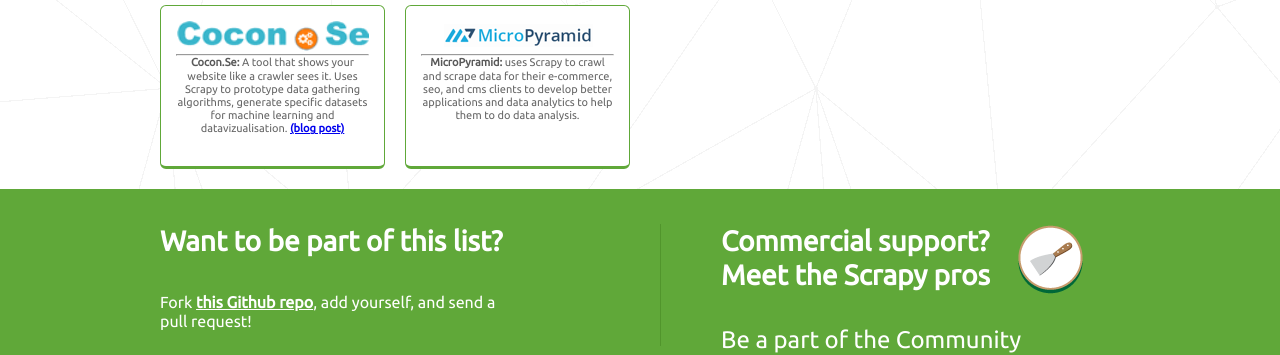
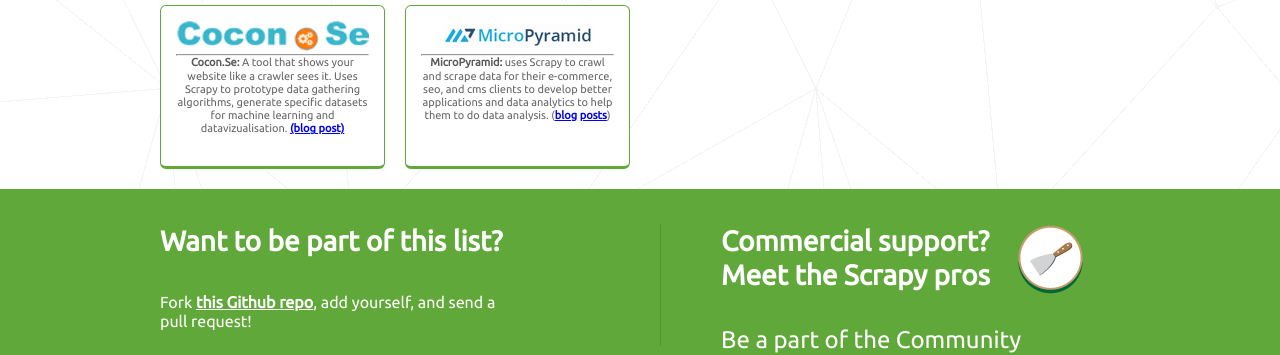
Before and after one commit to scrapy/scrapy.org, a Jekyll site: the page built from companies.html, in a window 1280 px wide and 900 px high, scrolled down 2154 px. Shown: the part 377-732 px from the top of the window. Built offline with Jekyll 4.4.1, drawn with Linux system fonts in a browser that asks for light colours; some web fonts are replaced; comment, search, counter and statistics services are not loaded.

Commit message:
Update companies.html

```diff
--- a/companies.html
+++ b/companies.html
@@ -532,7 +532,10 @@ permalink: companies/
       <img src="../img/53-micropyramid-logo.png" alt="MicroPyramid Logo"/></a>
       <hr />
       <p><span class="highlight">MicroPyramid:</span>
-      uses Scrapy to crawl and scrape data for their e-commerce, seo, and cms clients to develop better applications and data analytics to help them to do data analysis.
+      uses Scrapy to crawl and scrape data for their e-commerce, seo,
+      and cms clients to develop better applications and data analytics to help them to do data analysis.
+      (<a href="https://micropyramid.com/blog/scrape-website-using-scrapy-python/">blog</a>
+       <a href="https://micropyramid.com/blog/export-data-with-scrapy-python/">posts</a>)
     </div>
 
   </div>
```
